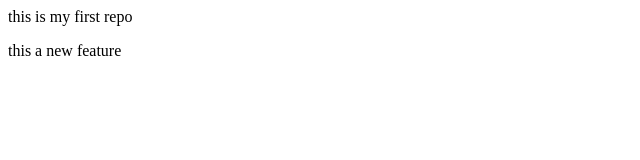
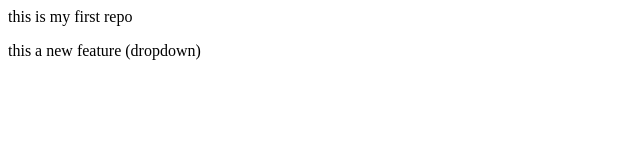
Before and after one commit to sahana196/LocalRepo, a plain HTML site: page index.html in a window 1280 px wide. Shown: the full height of the page, 0-640 px from the left. Drawn offline with Linux system fonts and the light colour scheme.

Commit message:
add dropdown

```diff
--- a/index.html
+++ b/index.html
@@ -2,5 +2,5 @@
     this is my first repo
 </p>
 <p>
-    this a new feature
+    this a new feature (dropdown)
 </p>
```
